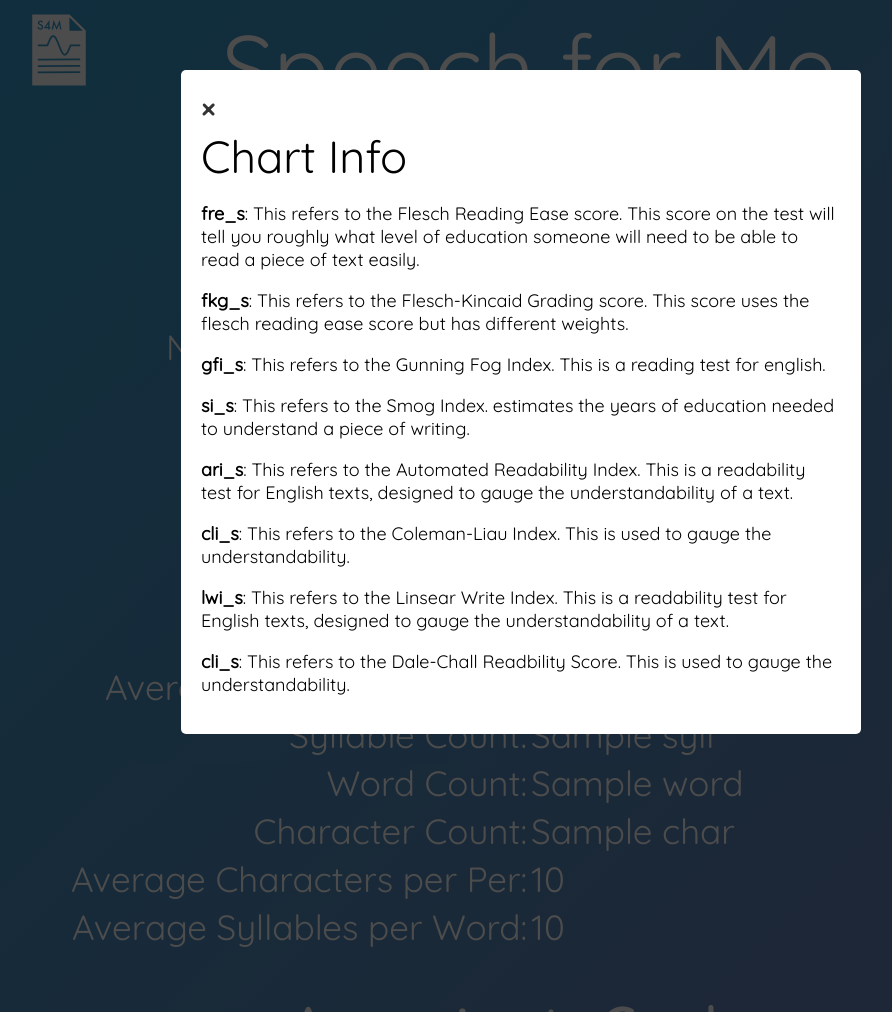
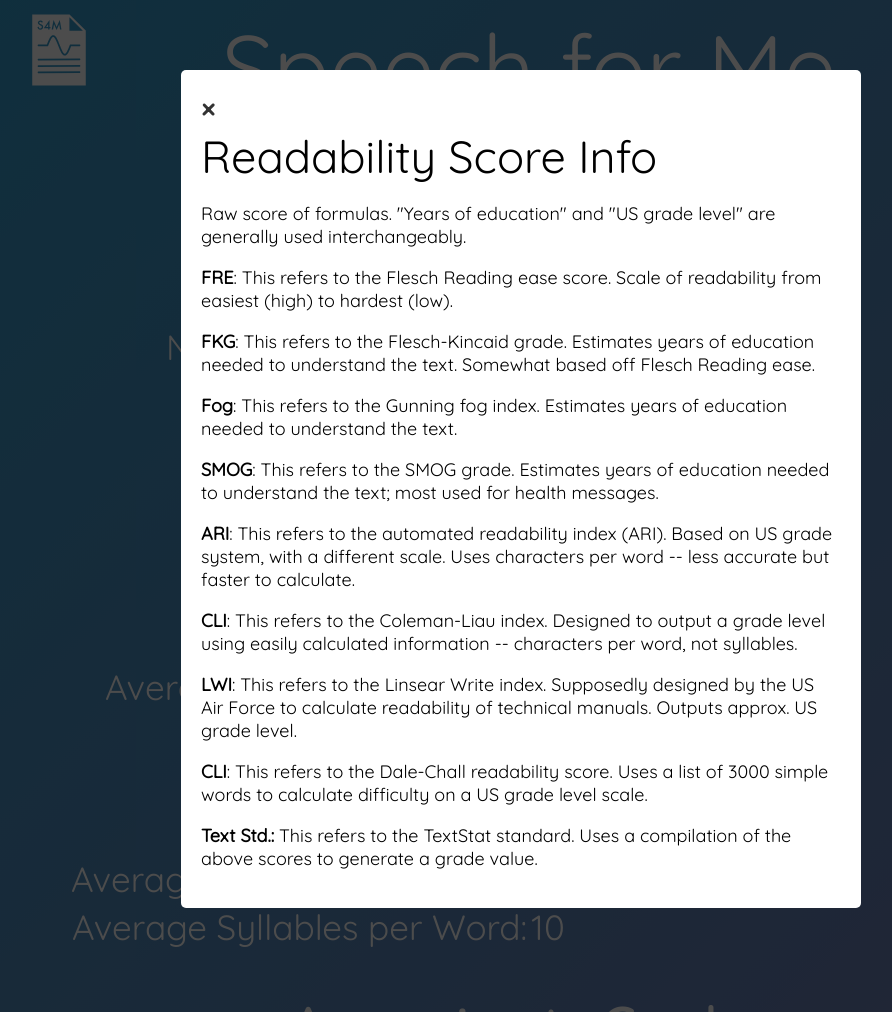
Before and after one commit to gautomdas/Speech4Me, a Flask app: template templates/stats.html in a window 1280 px wide, after a click that opens the changed part. Shown: the whole page, without its empty margins (119-1011 px from the left). Run offline with Flask 2, Linux system fonts and the light colour scheme; the template is opened without the code that fills it: most values are stand-ins (such as "Sample title", 1, 10 or a date in 2020); parts of the project's set-up code (start-up, migrations or seed data) failed here and were passed over; some libraries are stand-ins or nearby versions.

Commit message:
Fixed infoboxes.

```diff
--- a/templates/stats.html
+++ b/templates/stats.html
@@ -277,9 +277,42 @@
         <td align="center" style="width:33%">{{ dcr_s }}</td>
         <td align="center" style="width:33%">{{ dcr_g }}</td>
       </tr>
+      <tr>
+          <td align="right" style="width:33%">TextStat Standard:</td>
+        <td align="center" style="width:33%">{{ overG }}</td>
+        <td align="center" style="width:33%">{{ over }}</td>
+      </tr>
 
     </table>
+    <p><b>NOTE:</b> Always remember these scores and indices (indexes) are general guidelines. Additionally, many of these tests are very similar, and can also be somewhat inaccurate. For example, a significant part of the tests factors in syllable count for word difficulty, which is not always true. (e.g., "interesting", which has 4 syllables but is easy).
+            Additionally, the programming used to calculate the scores is not fully accurate due to not always counting syllables correctly. Please remember to take everything with a grain of salt.</p>
+            <p>Scores based on the US grading system are implied to be easier than the lowest grades when below 0, and harder than the US grade system when above the normal grade levels. Each grading system may also use different scales. A score on either extreme suggests not enough information or non-English words.</p>
+
 </section>
+  <div class="box">
+	<a class="button" href="#popup1"> <div style="align-content: center;text-align: center; align:center;color:#fff">
+        <i style="color:white;" class="fas fa-question-circle fa-3x"></i>
+  </div></a>
+</div>
+
+<div id="popup1" class="overlay">
+	<div class="popup">
+		<a class="close" href="#">&times;</a>
+		<div id="tittle">Readability Score Info</div>
+        <div id="context">
+            <p>Raw score of formulas. "Years of education" and "US grade level" are generally used interchangeably.</p>
+            <p><b>FRE</b>: This refers to the Flesch Reading ease score. Scale of readability from easiest (high) to hardest (low).</p>
+            <p><b>FKG</b>: This refers to the Flesch-Kincaid grade. Estimates years of education needed to understand the text. Somewhat based off Flesch Reading ease. </p>
+            <p><b>Fog</b>: This refers to the Gunning fog index. Estimates years of education needed to understand the text.</p>
+            <p><b>SMOG</b>: This refers to the SMOG grade. Estimates years of education needed to understand the text; most used for health messages.</p>
+            <p><b>ARI</b>: This refers to the automated readability index (ARI). Based on US grade system, with a different scale. Uses characters per word -- less accurate but faster to calculate.</p>
+            <p><b>CLI</b>: This refers to the Coleman-Liau index. Designed to output a grade level using easily calculated information -- characters per word, not syllables.</p>
+            <p><b>LWI</b>: This refers to the Linsear Write index. Supposedly designed by the US Air Force to calculate readability of technical manuals. Outputs approx. US grade level.</p>
+            <p><b>CLI</b>: This refers to the Dale-Chall readability score. Uses a list of 3000 simple words to calculate difficulty on a US grade level scale.</p>
+            <p><b>Text Std.:</b> This refers to the TextStat standard. Uses a compilation of the above scores to generate a grade value.</p>
+        </div>
+	</div>
+</div>
 <br/>
 <br/>
 <br/>
@@ -413,30 +446,24 @@ new Chart(document.getElementById("myChart"), {
     }
 </style>
 <div class="box">
-	<a class="button" href="#popup1"> <div style="align-content: center;text-align: center; align:center;color:#fff">
+	<a class="button" href="#popup2"> <div style="align-content: center;text-align: center; align:center;color:#fff">
         <i style="color:white;" class="fas fa-question-circle fa-3x"></i>
   </div></a>
 </div>
 
-<div id="popup1" class="overlay">
+<div id="popup2" class="overlay">
 	<div class="popup">
 		<a class="close" href="#">&times;</a>
 		<div id="tittle">Chart Info</div>
         <div id="context">
-            <p><b>fre_s</b>: This refers to the Flesch Reading Ease score. This score on the test will tell you roughly what level of education someone will need to be able to read a piece of text easily.</p>
-            <p><b>fkg_s</b>: This refers to the Flesch-Kincaid Grading score. This score uses the flesch reading ease score but has different weights.</p>
-            <p><b>gfi_s</b>: This refers to the Gunning Fog Index. This is a reading test for english. </p>
-            <p><b>si_s</b>: This refers to the Smog Index. estimates the years of education needed to understand a piece of writing.</p>
-            <p><b>ari_s</b>: This refers to the Automated Readability Index. This is a readability test for English texts, designed to gauge the understandability of a text.</p>
-            <p><b>cli_s</b>: This refers to the Coleman-Liau Index. This is used to gauge the understandability.</p>
-            <p><b>lwi_s</b>: This refers to the Linsear Write Index. This is a readability test for English texts, designed to gauge the understandability of a text.</p>
-            <p><b>cli_s</b>: This refers to the Dale-Chall Readbility Score. This is used to gauge the understandability.</p>
-
+            <p><b>Pos/Neg:</b> The estimated positive and negative connotation of the text.</p>
+            <p><b>Comp:</b> The compound score, based purely on negative and positive connotation.</p>
+            <p><b>Neut:</b> The estimated neutrality of the text. This is not accounted in the compound score, so a high compound score does not necessarily mean a high correlation.</p>
         </div>
 	</div>
 </div>
 
-
+  <!--
   <h2 align="center">General Text Info</h2>
 <canvas id="myChartB"></canvas>
 <script src="https://cdnjs.cloudflare.com/ajax/libs/Chart.js/2.4.0/Chart.min.js"></script>
@@ -589,23 +773,25 @@ new Chart(document.getElementById("myChartB"), {
         </div>
 	</div>
 </div>
+-->
 
 
-   <h2 align="center">General Text Info (Cont.)</h2>
-<canvas id="myChartNE"></canvas>
+
+  <h2 align="center">Approximate Grades</h2>
+<canvas id="myChartC"></canvas>
 <script src="https://cdnjs.cloudflare.com/ajax/libs/Chart.js/2.4.0/Chart.min.js"></script>
 <script>
-var new_data = {{ gen_text }}
-console.log(new_data)
-new Chart(document.getElementById("myChartNE"), {
+var dats = {{ all_d }}
+console.log(dats);
+new Chart(document.getElementById("myChartC"), {
     type: 'bar',
     data: {
-      labels: ["Syllable Count", "Word Count", "Character Count"],
+      labels: ['FRE', 'FKG', 'FOG', 'SMOG', 'ARI', 'CLI', 'LWI', 'DCR', 'Text Std.'],
       datasets: [
         {
           fontSize:30,
-          backgroundColor: ["#ffffff", "#ffffff","#ffffff","#ffffff","#ffffff","#ffffff","#ffffff"],
-          data: {{ cont_gen }}
+          backgroundColor: ["#ffffff", "#ffffff","#ffffff","#ffffff","#ffffff","#ffffff","#ffffff", "#ffffff","#ffffff","#ffffff","#ffffff","#ffffff"],
+          data: dats
         },
 
       ]
@@ -648,7 +834,9 @@ new Chart(document.getElementById("myChartNE"), {
 
 </script>
   <br>
-
+<p><b>NOTE:</b> Always remember these scores and indices (indexes) are general guidelines. Additionally, many of these tests are very similar, and can also be somewhat inaccurate. For example, a significant part of the tests factors in syllable count for word difficulty, which is not always true. (e.g., "interesting", which has 4 syllables but is easy).
+            Additionally, the programming used to calculate the scores is not fully accurate due to not always counting syllables correctly. Please remember to take everything with a grain of salt.</p>
+  <p>Scores are normalized (and graphed) to within 0-100%, with 100% meaning hardest and 0% meaning easiest.</p>
 <style>
 
 .box {
@@ -700,159 +888,6 @@ new Chart(document.getElementById("myChartNE"), {
   overflow: auto;
 }
 
-@media screen and (max-width: 700px){
-  .box{
-    width: 70%;
-  }
-  .popup{
-    width: 70%;
-  }
-}
-    #tittle{
-        color: #000000;
-        font-family: 'Quicksand', sans-serif;
-        font-size: 45px; !important;
-    }
-     #context{
-        color: #000000;
-        font-family: 'Quicksand', sans-serif;
-        font-size: 18px; !important;
-    }
-</style>
-<div class="box">
-	<a class="button" href="#popup1"> <div style="align-content: center;text-align: center; align:center;color:#fff">
-        <i style="color:white;" class="fas fa-question-circle fa-3x"></i>
-  </div></a>
-</div>
-
-<div id="popup1" class="overlay">
-	<div class="popup">
-		<a class="close" href="#">&times;</a>
-		<div id="tittle">Chart Info</div>
-        <div id="context">
-            <p><b>fre_s</b>: This refers to the Flesch Reading Ease score. This score on the test will tell you roughly what level of education someone will need to be able to read a piece of text easily.</p>
-            <p><b>fkg_s</b>: This refers to the Flesch-Kincaid Grading score. This score uses the flesch reading ease score but has different weights.</p>
-            <p><b>gfi_s</b>: This refers to the Gunning Fog Index. This is a reading test for english. </p>
-            <p><b>si_s</b>: This refers to the Smog Index. estimates the years of education needed to understand a piece of writing.</p>
-            <p><b>ari_s</b>: This refers to the Automated Readability Index. This is a readability test for English texts, designed to gauge the understandability of a text.</p>
-            <p><b>cli_s</b>: This refers to the Coleman-Liau Index. This is used to gauge the understandability.</p>
-            <p><b>lwi_s</b>: This refers to the Linsear Write Index. This is a readability test for English texts, designed to gauge the understandability of a text.</p>
-            <p><b>cli_s</b>: This refers to the Dale-Chall Readbility Score. This is used to gauge the understandability.</p>
-
-        </div>
-	</div>
-</div>
-
-
-
-  <h2 align="center">Approximate Grades</h2>
-<canvas id="myChartC"></canvas>
-<script src="https://cdnjs.cloudflare.com/ajax/libs/Chart.js/2.4.0/Chart.min.js"></script>
-<script>
-var dats = {{ all_d }}
-console.log(dats);
-new Chart(document.getElementById("myChartC"), {
-    type: 'bar',
-    data: {
-      labels: ['fre_s', 'fkg_s', 'gfi_s', 'si_s', ' ari_s', 'cli_s', 'lwi_s', 'dcr_s'],
-      datasets: [
-        {
-          fontSize:30,
-          backgroundColor: ["#ffffff", "#ffffff","#ffffff","#ffffff","#ffffff","#ffffff","#ffffff", "#ffffff","#ffffff","#ffffff","#ffffff","#ffffff"],
-          data: dats
-        },
-
-      ]
-    },
-    options: {
-      legend: { display: false },
-      scales: {
-        xAxes: [{
-          display: true,
-          gridLines: {
-            display: false ,
-            color: "#FFFFFF"
-          },
-          ticks: {
-            beginAtZero:true,
-            fontColor: 'white',
-              fontSize: 40,
-              fontFamily: "Quicksand"
-          }
-        }],
-        yAxes: [{
-          display: true,
-          gridLines: {
-            display:true,
-            color: "#FFFFFF"
-          },
-          ticks: {
-            beginAtZero:true,
-            fontColor: 'white',
-              fontSize: 40,
-
-              fontFamily: "Quicksand"
-          }
-        }]
-      }
-    },
-    responsive: true,
-    maintainAspectRatio: false
-});
-
-</script>
-  <br>
-
-<style>
-
-.box {
-  margin: 0 auto;
-  background: rgba(0,0,0,0);
-  text-align: center;
-}
-
-.overlay {
-  position: fixed;
-  top: 0;
-  bottom: 0;
-  left: 0;
-  right: 0;
-  background: rgba(0, 0, 0, 0.7);
-  transition: opacity 500ms;
-  visibility: hidden;
-  opacity: 0;
-}
-.overlay:target {
-  visibility: visible;
-  opacity: 1;
-}
-
-.popup {
-  margin: 70px auto;
-  padding: 20px;
-  background: #fff;
-  border-radius: 5px;
-  width: 50%;
-  position: relative;
-  transition: all 5s ease-in-out;
-}
-
-.popup .close {
-  top: 20px;
-  right: 30px;
-  transition: all 200ms;
-  font-size: 30px;
-  font-weight: bold;
-  text-decoration: none;
-  color: #333;
-}
-.popup .close:hover {
-  color: #06D85F;
-}
-.popup .content {
-  max-height: 50%;
-  overflow: auto;
-}
 
 @media screen and (max-width: 700px){
   .box{
@@ -873,26 +908,29 @@ new Chart(document.getElementById("myChartC"), {
         font-size: 18px; !important;
     }
 </style>
+
 <div class="box">
-	<a class="button" href="#popup1"> <div style="align-content: center;text-align: center; align:center;color:#fff">
+	<a class="button" href="#popup3"> <div style="align-content: center;text-align: center; align:center;color:#fff">
         <i style="color:white;" class="fas fa-question-circle fa-3x"></i>
   </div></a>
 </div>
 
-<div id="popup1" class="overlay">
+
+<div id="popup3" class="overlay">
 	<div class="popup">
 		<a class="close" href="#">&times;</a>
-		<div id="tittle">Chart Info</div>
+		<div id="tittle">Label Info</div>
         <div id="context">
-            <p><b>fre_s</b>: This refers to the Flesch Reading Ease score. This score on the test will tell you roughly what level of education someone will need to be able to read a piece of text easily.</p>
-            <p><b>fkg_s</b>: This refers to the Flesch-Kincaid Grading score. This score uses the flesch reading ease score but has different weights.</p>
-            <p><b>gfi_s</b>: This refers to the Gunning Fog Index. This is a reading test for english. </p>
-            <p><b>si_s</b>: This refers to the Smog Index. estimates the years of education needed to understand a piece of writing.</p>
-            <p><b>ari_s</b>: This refers to the Automated Readability Index. This is a readability test for English texts, designed to gauge the understandability of a text.</p>
-            <p><b>cli_s</b>: This refers to the Coleman-Liau Index. This is used to gauge the understandability.</p>
-            <p><b>lwi_s</b>: This refers to the Linsear Write Index. This is a readability test for English texts, designed to gauge the understandability of a text.</p>
-            <p><b>cli_s</b>: This refers to the Dale-Chall Readbility Score. This is used to gauge the understandability.</p>
-
+            <p>"Years of education" and "US grade level" are generally used interchangeably.</p>
+            <p><b>FRE</b>: This refers to the Flesch Reading ease score. Scale of readability from easiest (high) to hardest (low). Remember that on this graph, 100(%) is hardest, 0(%) is easiest.</p>
+            <p><b>FKG</b>: This refers to the Flesch-Kincaid grade. Estimates years of education needed to understand the text. Somewhat based off Flesch Reading ease. </p>
+            <p><b>Fog</b>: This refers to the Gunning fog index. Estimates years of education needed to understand the text.</p>
+            <p><b>SMOG</b>: This refers to the SMOG grade. Estimates years of education needed to understand the text; most used for health messages.</p>
+            <p><b>ARI</b>: This refers to the automated readability index (ARI). Based on US grade system, with a different scale. Uses characters per word -- less accurate but faster to calculate.</p>
+            <p><b>CLI</b>: This refers to the Coleman-Liau index. Designed to output a grade level using easily calculated information -- characters per word, not syllables.</p>
+            <p><b>LWI</b>: This refers to the Linsear Write index. Supposedly designed by the US Air Force to calculate readability of technical manuals. Outputs approx. US grade level.</p>
+            <p><b>CLI</b>: This refers to the Dale-Chall readability score. Uses a list of 3000 simple words to calculate difficulty on a US grade level scale.</p>
+            <p><b>Text Std.:</b> This refers to the TextStat standard. Uses a compilation of the above scores to generate a grade value.</p>
         </div>
 	</div>
 </div>
```
Also changed, not shown: other parts of templates/stats.html (+157 -0 lines), Speech4Me.py (+13 -2 lines), TextAnalysis.py (+46 -36 lines).
